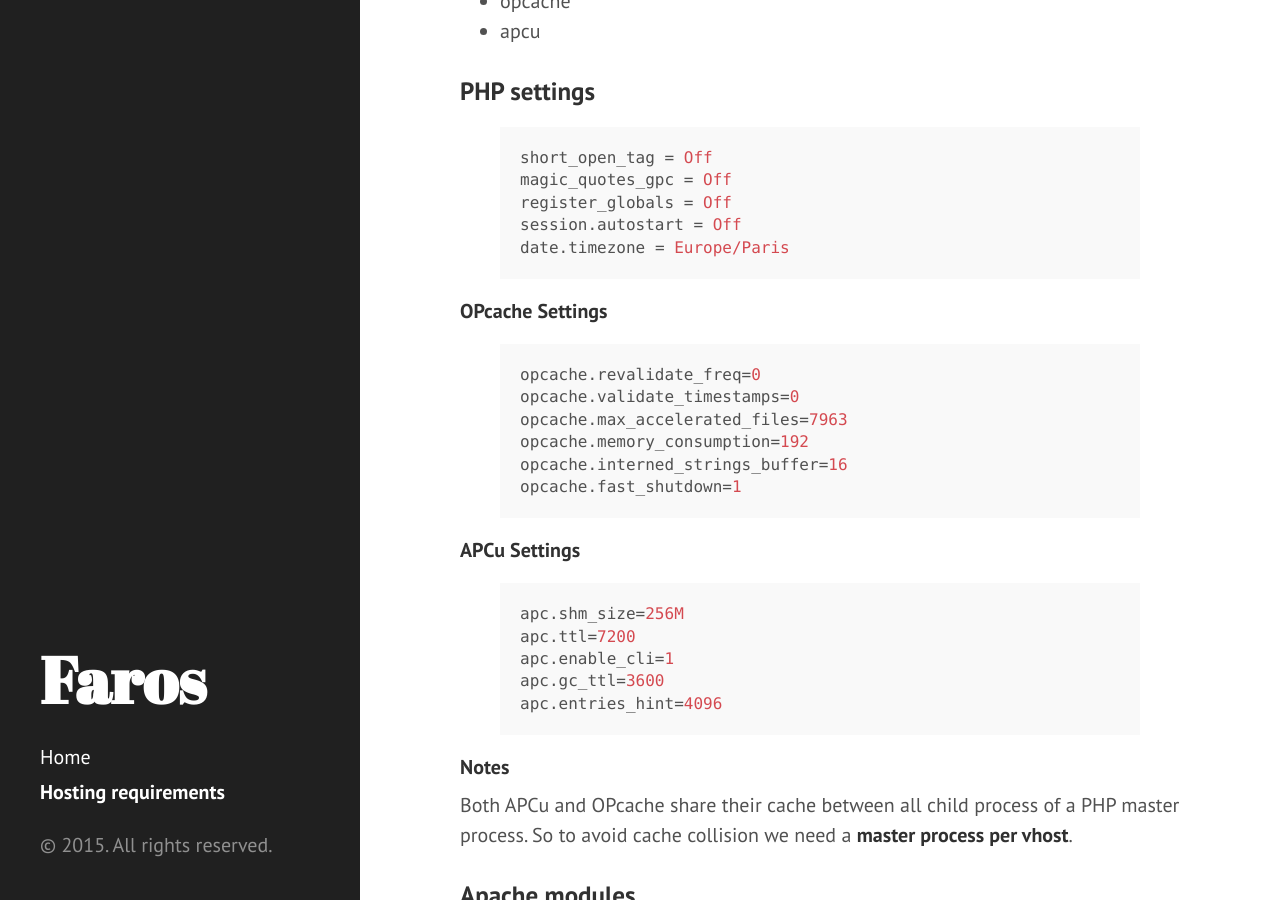
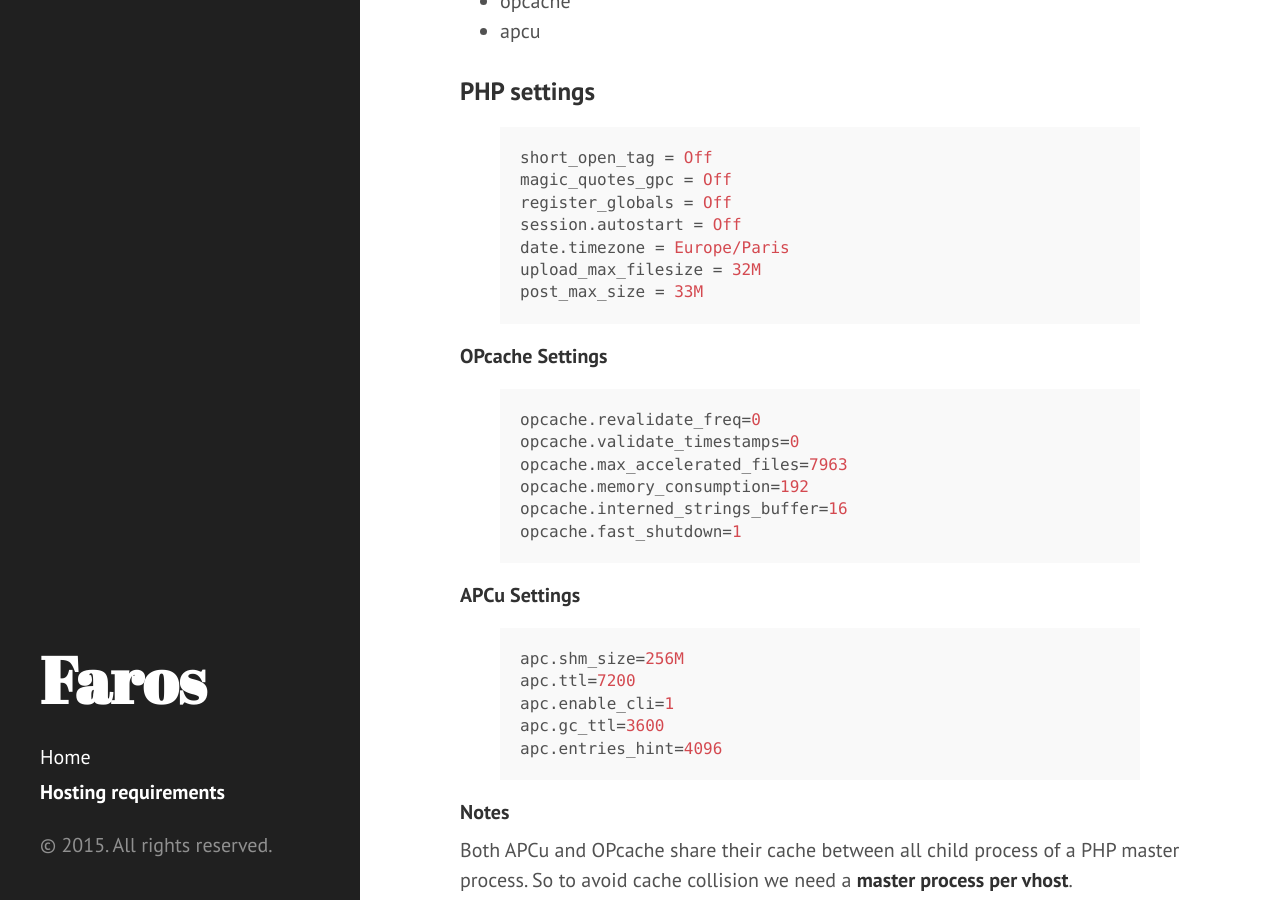
Before and after one commit to le-phare/le-phare.github.io, a Jekyll site: the page built from requirements.md, in a window 1280 px wide and 900 px high, scrolled down 1138 px. Built offline with Jekyll 4.4.1, drawn with Linux system fonts in a browser that asks for light colours; Markdown is read by kramdown in place of the engine named in the settings.

Commit message:
Update requirements.md

```diff
--- a/requirements.md
+++ b/requirements.md
@@ -49,6 +49,8 @@ magic_quotes_gpc = Off
 register_globals = Off
 session.autostart = Off
 date.timezone = Europe/Paris
+upload_max_filesize = 32M
+post_max_size = 33M
 {% endhighlight %}
 
 #### OPcache Settings
```
